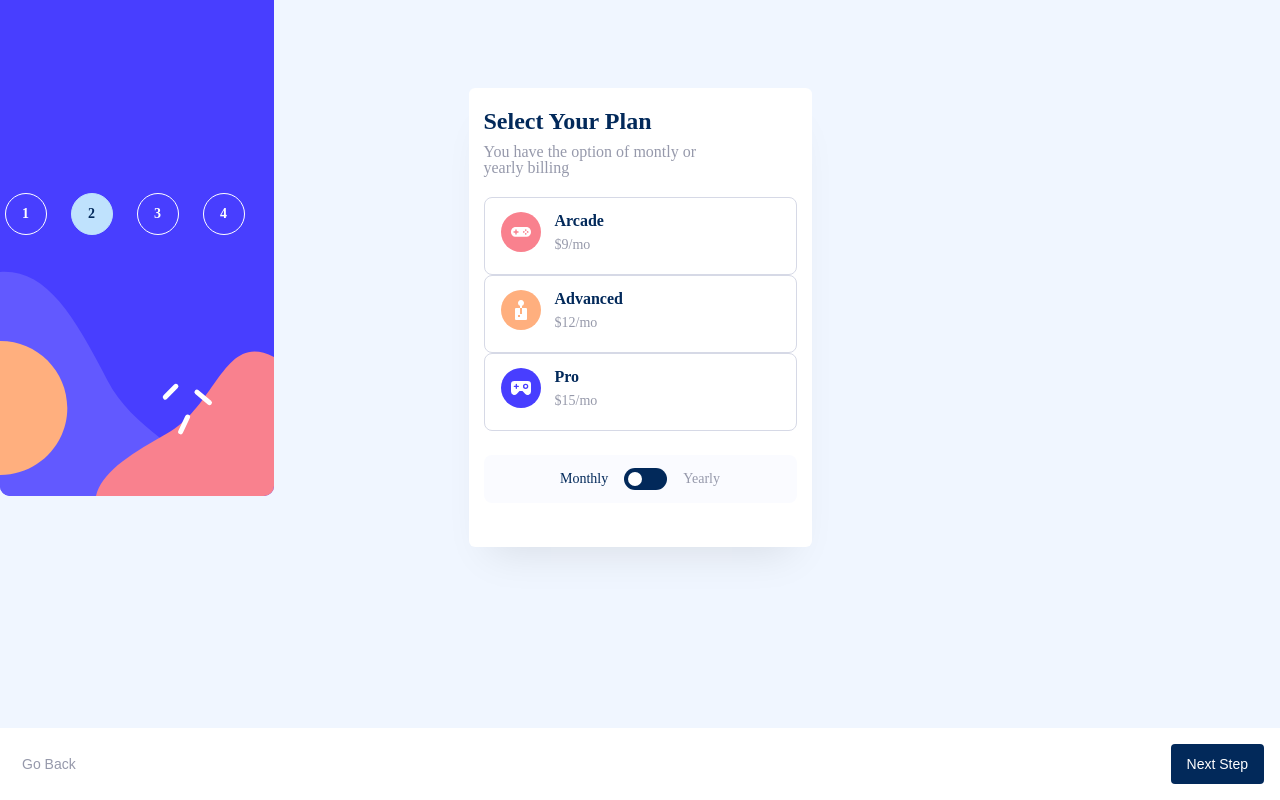
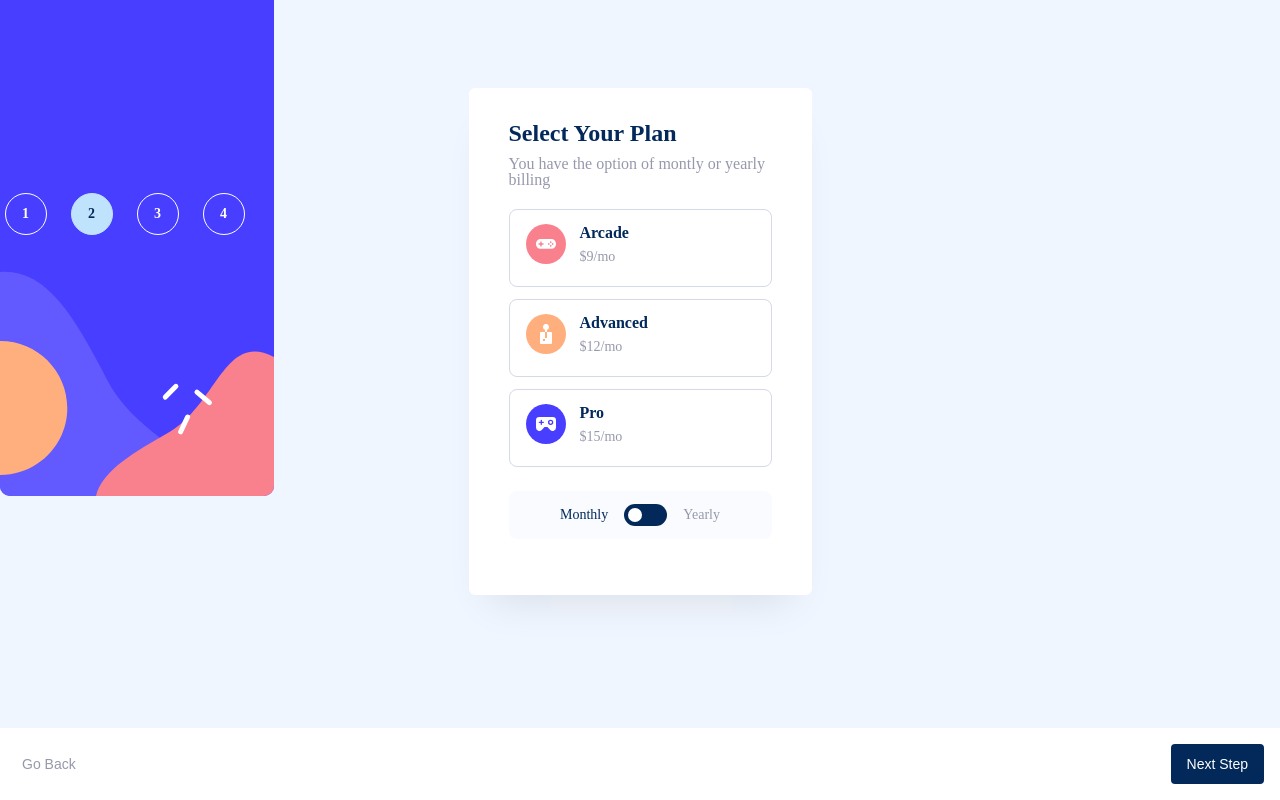
Before and after one commit to TomasScerbak/multistep-form, a React (Create React App) app: page / in a window 1280 px wide. Both pictures are taken after a click on the button "Next Step". Shown: the part 72-872 px from the top of the page. Built offline with nearby package versions, Linux system fonts and the light colour scheme.

Commit message:
removed inline style from global paragraph

```diff
--- a/src/components/UI/Card.module.css
+++ b/src/components/UI/Card.module.css
@@ -9,5 +9,5 @@
   border-radius: 0.625rem;
   background: var(--white, #fff);
   box-shadow: 0px 25px 40px -20px rgba(0, 0, 0, 0.1);
-  padding: 2rem 1.5rem;
+  padding: 3.2rem 4rem;
 }
--- a/src/components/UI/PlanButton.module.css
+++ b/src/components/UI/PlanButton.module.css
@@ -5,6 +5,7 @@
   border: 1px solid var(--light-grey);
   border-radius: 0.8rem;
   padding: 1.4rem 0 1.8rem 1.6rem;
+  margin-bottom: 1.2rem;
 }
 
 /* HIDE RADIO */
--- a/src/components/pages/FinishingUp.module.css
+++ b/src/components/pages/FinishingUp.module.css
@@ -3,7 +3,6 @@
   justify-content: space-between;
   align-items: center;
   background-color: #d6d9e6;
-  margin: 0 2.4rem;
 }
 
 .user-plan {
@@ -34,7 +33,6 @@
   flex-direction: column;
   justify-content: center;
   background-color: #d6d9e6;
-  margin: 0 2.4rem;
   border-top: 1px solid red;
 }
 
@@ -47,5 +45,4 @@
 .finalized__total-container {
   display: flex;
   justify-content: space-between;
-  margin: 2rem;
 }
--- a/src/index.css
+++ b/src/index.css
@@ -63,7 +63,6 @@ p {
   color: var(--grey);
   font-weight: 400;
   line-height: 1.5625rem;
-  inline-size: 25rem;
   margin: 0 0 2.2rem 0;
 }
 
```
